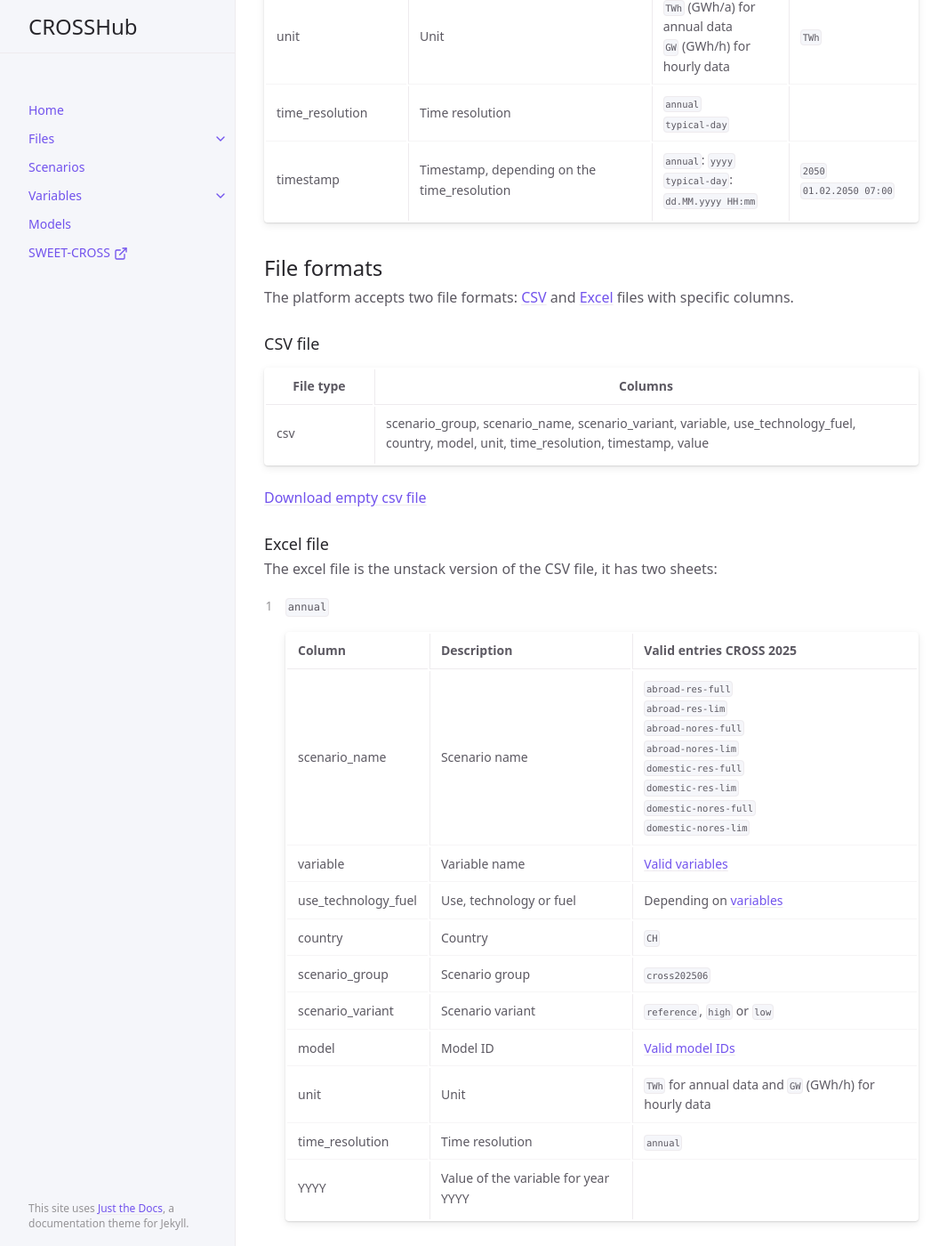
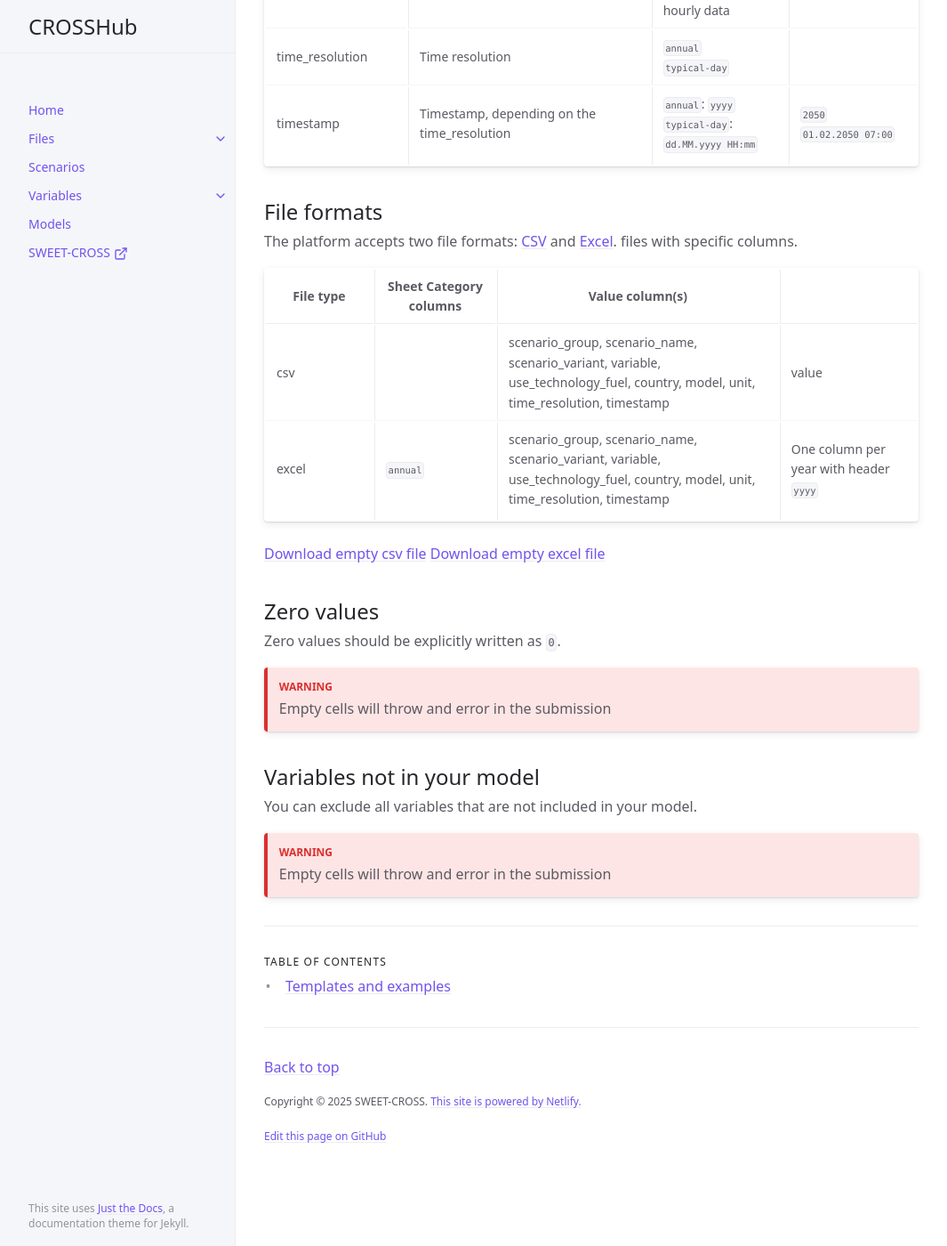
Before and after one commit to sweet-cross/data-model, a Jekyll site: the page built from docs/files/index.md, in a window 1280 px wide and 1400 px high, scrolled down 880 px. Shown: the whole window at 89% size, without its empty margins (107-1172 px from the left). Built offline with Jekyll 4.4.1, drawn with Linux system fonts in a browser that asks for light colours; cached includes are drawn as plain includes; some of the changed text lies outside the part shown.

Commit message:
better structure files md

```diff
--- a/docs/files/index.md
+++ b/docs/files/index.md
@@ -28,63 +28,23 @@ nav_order: 2
 
 
 ## File formats
-The platform accepts two file formats: [CSV](#csv) and [Excel](#excel) files with specific columns.
+The platform accepts two file formats: [CSV](#csv) and [Excel](#excel).  files with specific columns.
 
-
-<a id="csv"></a>
-### CSV file
-
-File type | Columns |
-| ---- | ---- |
-csv | scenario_group, scenario_name, scenario_variant, variable, use_technology_fuel, country, model, unit, time_resolution, timestamp, value               |
-
+File type | Sheet Category columns | Value column(s) |
+| ---- | ---- | ---- |
+csv | | scenario_group, scenario_name, scenario_variant, variable, use_technology_fuel, country, model, unit, time_resolution, timestamp | value |
+excel |  `annual` | scenario_group, scenario_name, scenario_variant, variable, use_technology_fuel, country, model, unit, time_resolution, timestamp | One column per year with header `yyyy` |
 
 [Download empty csv file](/instructions-data/files/resultsCross_stacked.csv)
-
-<a id="excel"></a>
-### Excel file
-
-The excel file is the unstack version of the CSV file, it has two sheets:
-
-1.  `annual`
-
-	| Column | Description  | Valid entries CROSS 2025 |
-	| ---- | ------------ | ------------------------ |
-	| scenario_name       | Scenario name           | `abroad-res-full`<br>`abroad-res-lim`<br>`abroad-nores-full`<br>`abroad-nores-lim`<br>`domestic-res-full`<br>`domestic-res-lim`<br>`domestic-nores-full`<br>`domestic-nores-lim` |
-	| variable            | Variable name           | [Valid variables](/instructions-data/docs/variables) |
-	| use_technology_fuel | Use, technology or fuel | Depending on [variables](/instructions-data/docs/variables)   |
-	| country             | Country                 | `CH`  |
-	| scenario_group      | Scenario group          | `cross202506`  |
-	| scenario_variant    | Scenario variant        | `reference`, `high` or `low` |
-	| model               | Model ID                |  [Valid model IDs](/instructions-data/docs/models) |
-	| unit                | Unit                    | `TWh` for annual data and `GW` (GWh/h) for hourly data |
-	| time_resolution     | Time resolution         | `annual`  |
-	| YYYY 				  | Value of the variable for year YYYY |   |
-
-2.  `hourly`
-
-	| Column | Description  | Valid entries CROSS 2025 |
-	| ---- | ------------ | ------------------------ |
-	| scenario_name       | Scenario name           | `abroad-res-full`<br>`abroad-res-lim`<br>`abroad-nores-full`<br>`abroad-nores-lim`<br>`domestic-res-full`<br>`domestic-res-lim`<br>`domestic-nores-full`<br>`domestic-nores-lim` |
-	| variable            | Variable name           | [Valid variables](/instructions-data/docs/variables) |
-	| use_technology_fuel | Use, technology or fuel | Depending on [variables](/instructions-data/docs/variables)   |
-	| country             | Country                 | `CH`  |
-	| scenario_group      | Scenario group          | `cross202506`  |
-	| scenario_variant    | Scenario variant        | `reference`, `high` or `low` |
-	| model               | Model ID                |  [Valid model IDs](/instructions-data/docs/models) |
-	| unit                | Unit                    | `TWh` for annual data and `GW` (GWh/h) for hourly data |
-	| time_resolution     | Time resolution         | `typical-day`   |
-	| YYYY MM DD HH:mm    | Value of the variable for hour YYYY MM DD HH:mm |   |
-
 [Download empty excel file](/instructions-data/files/resultsCross_excel.csv)
 
-# Zero values
+## Zero values
 Zero values should be explicitly written as `0`.
 
 {: .warning }
 Empty cells will throw and error in the submission
 
-# Variables not in your model
+## Variables not in your model
 You can exclude all variables that are not included in your model.
 
 {: .warning }
```
